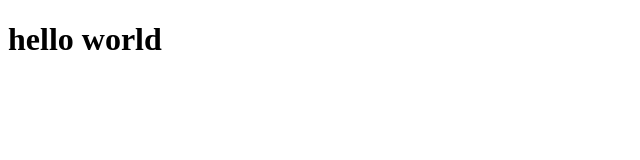
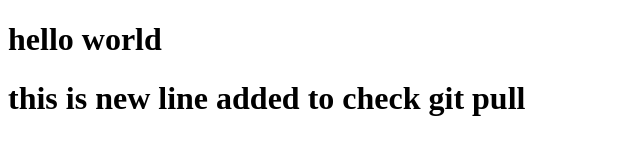
Before and after one commit to VaibhavMhekare1/demo, a website: page public/index.html in a window 1280 px wide. Shown: the whole page, without its empty margins (0-640 px from the left). Drawn offline with Linux system fonts and the light colour scheme.

Commit message:
Update index.html

```diff
--- a/public/index.html
+++ b/public/index.html
@@ -11,5 +11,6 @@
 </head>
 <body>
   <h1>hello world</h1>
+    <h1>this is new line added to check git pull </h1>
 </body>
 </html>
```
